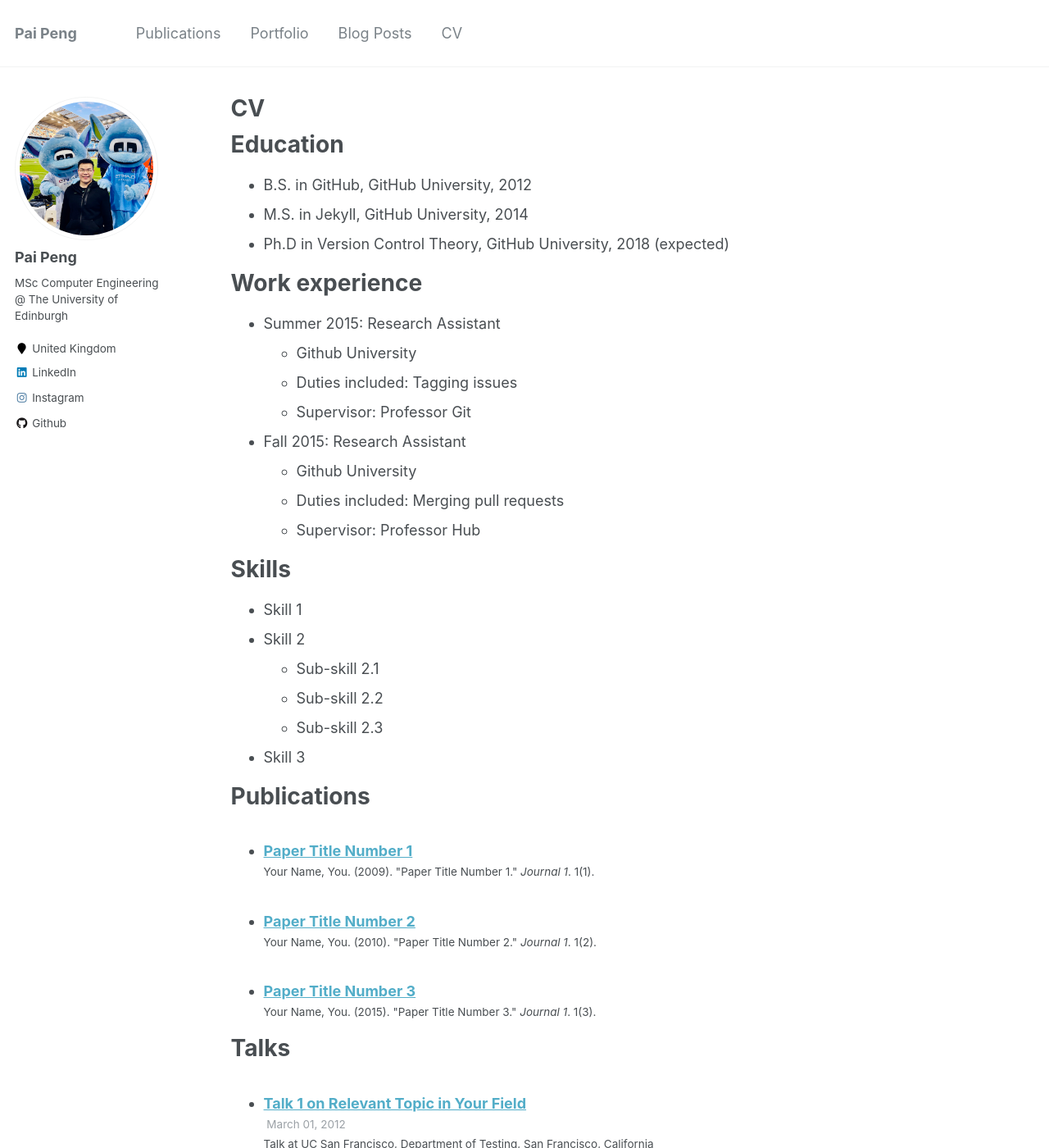
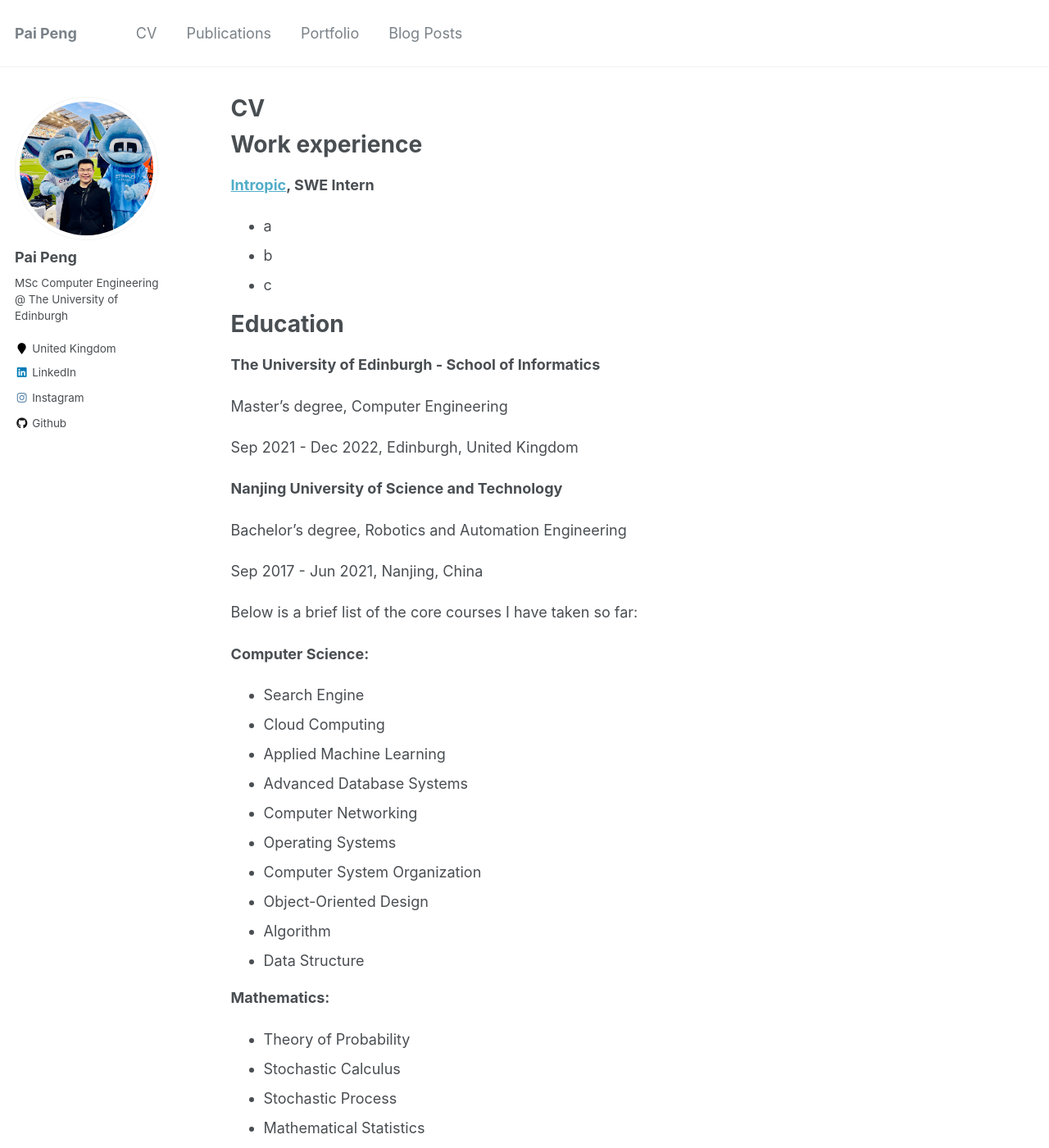
Before and after one commit to Altman-S/Altman-S.github.io, a Jekyll site: the page built from _pages/cv.md, in a window 1280 px wide and 1400 px high. Shown: the whole window at 82% size. Built offline with Jekyll 4.4.1, drawn with Linux system fonts in a browser that asks for light colours; some of the changed text lies outside the part shown.

Commit message:
Add basic CV information

```diff
--- a/_data/navigation.yml
+++ b/_data/navigation.yml
@@ -1,5 +1,8 @@
 # main links links
 main:
+  - title: "CV"
+    url: /cv/
+
   - title: "Publications"
     url: /publications/
 
@@ -15,8 +18,7 @@ main:
   - title: "Blog Posts"
     url: /year-archive/
 
-  - title: "CV"
-    url: /cv/
+
 
   # - title: "Guide"
   #   url: /markdown/
--- a/_pages/cv.md
+++ b/_pages/cv.md
@@ -9,23 +9,59 @@ redirect_from:
 
 {% include base_path %}
 
+Work experience
+======
+
+**[Intropic](https://www.linkedin.com/company/intropic-io/), SWE Intern**
+
++ a
++ b
++ c
+
+
+
 Education
 ======
-* B.S. in GitHub, GitHub University, 2012
-* M.S. in Jekyll, GitHub University, 2014
-* Ph.D in Version Control Theory, GitHub University, 2018 (expected)
 
-Work experience
-======
-* Summer 2015: Research Assistant
-  * Github University
-  * Duties included: Tagging issues
-  * Supervisor: Professor Git
+**The University of Edinburgh - School of Informatics**
 
-* Fall 2015: Research Assistant
-  * Github University
-  * Duties included: Merging pull requests
-  * Supervisor: Professor Hub
+Master's degree, Computer Engineering
+
+Sep 2021 - Dec 2022, Edinburgh, United Kingdom
+
+
+**Nanjing University of Science and Technology**
+
+Bachelor's degree, Robotics and Automation Engineering
+
+Sep 2017 - Jun 2021, Nanjing, China
+
+
+Below is a brief list of the core courses I have taken so far:
+
+**Computer Science:**
+
++ Search Engine
++ Cloud Computing
++ Applied Machine Learning
++ Advanced Database Systems
++ Computer Networking
++ Operating Systems
++ Computer System Organization
++ Object-Oriented Design
++ Algorithm
++ Data Structure
+
+**Mathematics:**
+
++ Theory of Probability
++ Stochastic Calculus
++ Stochastic Process
++ Mathematical Statistics
++ Abstract Algebra
++ Linear Algebra
++ Analysis
+
 
 Skills
 ======
```
